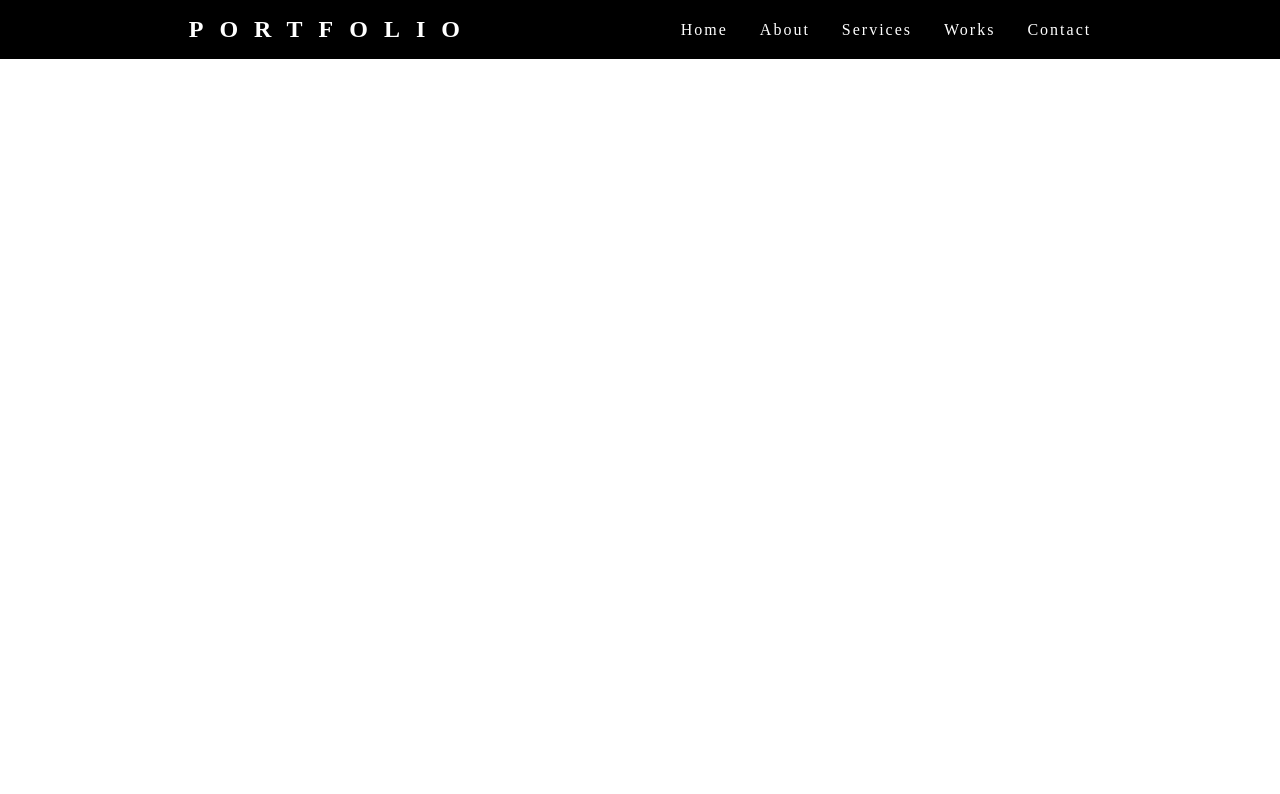
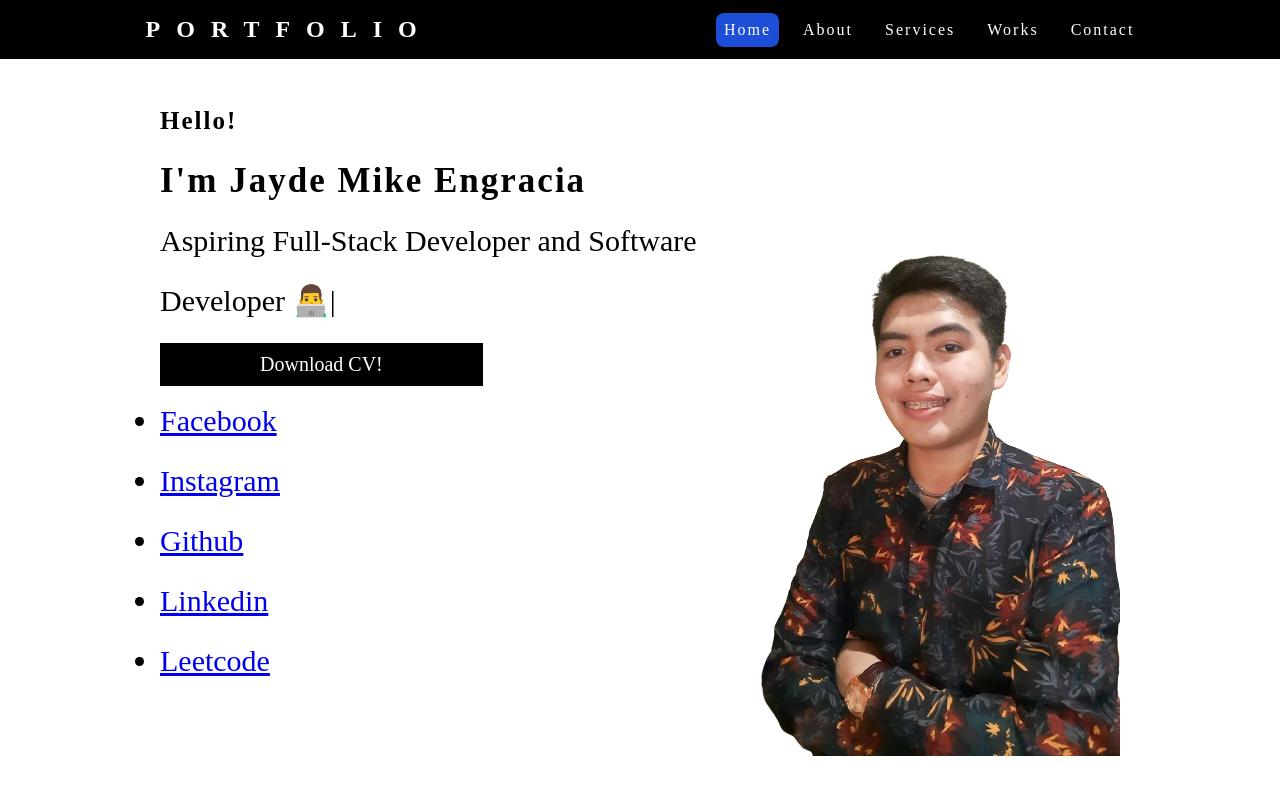
Before and after one commit to jaydemike20/reactportfolio, a React (Create React App) app: page / in a window 1280 px wide. Shown: the top 794 px of the page. Built offline with nearby package versions, Linux system fonts and the light colour scheme; a web font is replaced by a local one.

Commit message:
Still in homepaage

```diff
--- a/src/App.tsx
+++ b/src/App.tsx
@@ -44,7 +44,7 @@ function App() {
     <div className="App">
       <Navbar />
       <Routes>
-        <Route path='/home' element={<Home />} />
+        <Route path='/' element={<Home />} />
         <Route path='/about' element={<About />} />
         <Route path='/services' element={<Services />} />
         <Route path='/works' element={<Works />} />
--- a/src/components/navbar.css
+++ b/src/components/navbar.css
@@ -4,7 +4,7 @@
 
 nav {
     display: flex;
-    justify-content: space-evenly;
+    justify-content: space-around;
     align-items: center;
     background-color: #000;
     position: sticky;
--- a/src/components/navbar.tsx
+++ b/src/components/navbar.tsx
@@ -17,7 +17,7 @@ export const Navbar = () => {
                 <span></span>
             </div>
             <ul className={menuOpen ? "open" : ""}>
-                <li><NavLink to="/home" >Home</NavLink></li>
+                <li><NavLink to="/" >Home</NavLink></li>
                 <li><NavLink to="/about">About</NavLink></li>
                 <li><NavLink to="/services">Services</NavLink></li>
                 <li><NavLink to="/works">Works</NavLink></li>
--- a/src/pages/home.css
+++ b/src/pages/home.css
@@ -1,16 +1,52 @@
 .container {
     width: 100%;
-    height: 94vh;
+    height: 100%;
     display: flex;
     justify-content: space-evenly;
     align-items: center;
+    padding: 2rem 10rem;
 }
 
 .container-left {
-    background-color: #f1e;
+    line-height: 60px;
+    padding-bottom: 5rem;
+}
+
+.container-left h3 {
+    font-size: 25px;
+    letter-spacing: 2px;
+}
+
+.container-left h1 {
+    font-size: 35px;
+    letter-spacing: 2px;
+}
+
+.container-left p {
+    font-size: 30px;
+}
+
+.container-left button {
+    padding: 10px 100px;
+    border: 0px none;
+    font-size: 20px;
+    cursor: pointer;
+    background-color: black;
+    color: white;
+}
+
+.container-left button:hover {
+    color: black;
+    background-color: #fff;
+    border: 2px solid black;
+}
+
+
+
+.container-left {
+    font-size: 30px;
 }
 
 .container-right {
-    background-color: #f1ea;
 
 }
--- a/src/pages/home.tsx
+++ b/src/pages/home.tsx
@@ -1,17 +1,28 @@
 import React from "react";
 import './home.css';
-import { Button } from '@mui/material';
 import profileImage from '../../src/assets/image.png'
+import { Link } from "react-router-dom";
 
 export const Home = () => {
     return(
         <div className="container">
             <div className="container-left">
-                <h3>Hello</h3>
+                <h3>Hello!</h3>
                 <h1>I'm Jayde Mike Engracia</h1>
-                <p>Aspiring Full-Stack Developer and Software Developer 👨‍💻</p>
-                <Button variant="contained" size='large'  color='warning'>Download CV!</Button>
+                <p>Aspiring Full-Stack Developer and Software Developer 👨‍💻|</p>
+                <button>Download CV!</button>
 
+
+                <div className="icons">
+                    <ul>
+                        <li><Link to="">Facebook</Link></li>
+                        <li><Link to="">Instagram</Link></li>
+                        <li><Link to="">Github</Link></li>
+                        <li><Link to="">Linkedin</Link></li>
+                        <li><Link to="">Leetcode</Link></li>
+
+                    </ul>
+                </div>
             </div>
 
             <div className="container-right">
```
